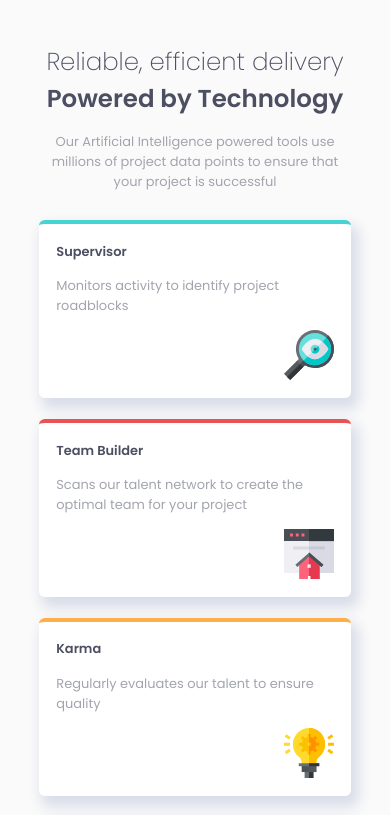
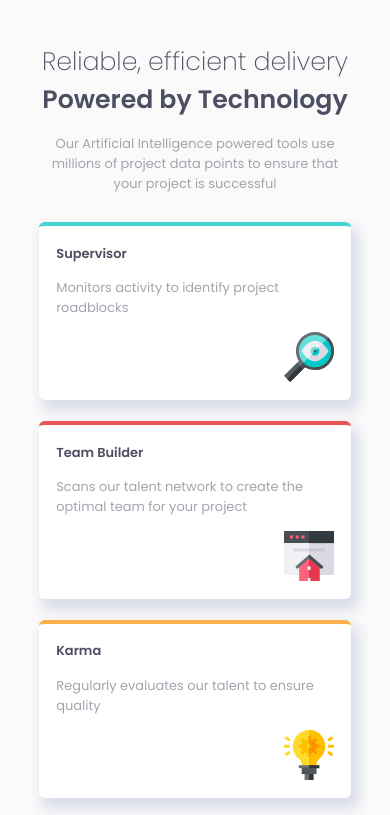
Before and after one commit to chiamaka-ugwu/Four-Card-Section, a plain HTML site: page index.html in a window 390 px wide. Shown: the top 815 px of the page. Drawn offline with Linux system fonts and the light colour scheme.

Commit message:
Update style.css

```diff
--- a/style.css
+++ b/style.css
@@ -116,10 +116,10 @@ img{
     }
     .text h1{
         margin-top: 3rem;
-        font-size: 1.7rem;
+        font-size: 1.75rem;
     }
     .text h2{
-        font-size: 1.7rem;
+        font-size: 1.75rem;
     }
     .text p{
         width: 80%;
```
